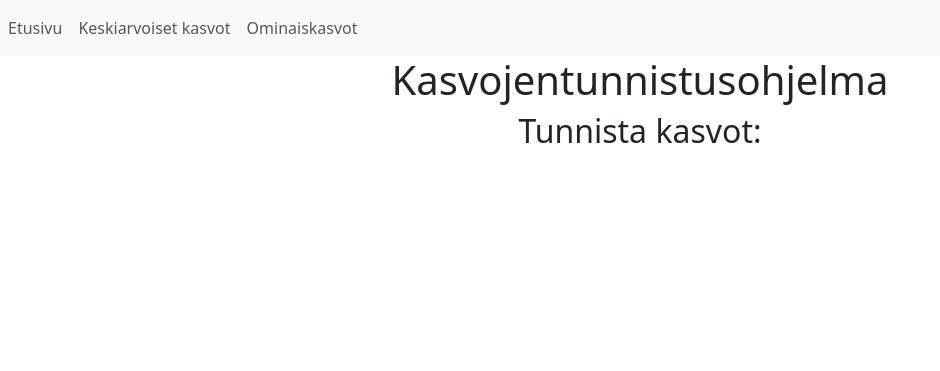
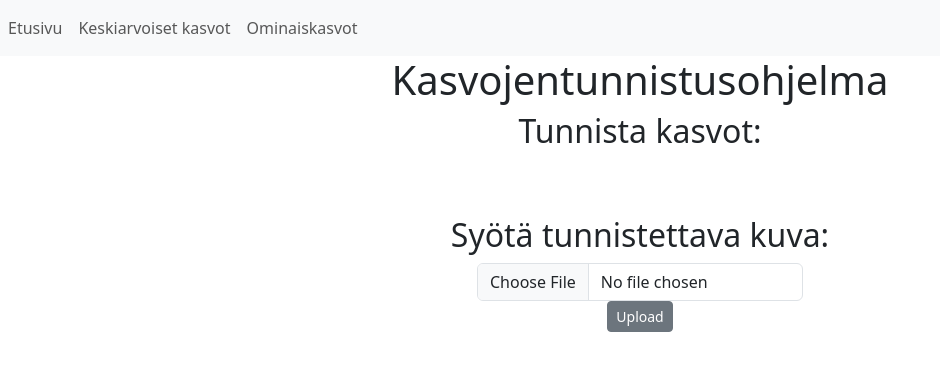
Before and after one commit to emilkivela/algolabra, a Flask app: page / in a window 1280 px wide. Shown: the top 371 px of the page, without its empty margins (0-940 px from the left). Run offline with Flask 3, Linux system fonts and the light colour scheme; parts of the project's set-up code (start-up, migrations or seed data) failed here and were passed over.

Commit message:
Add uploaded image recognition

```diff
--- a/src/app.py
+++ b/src/app.py
@@ -2,7 +2,7 @@ import os
 from flask import Flask, render_template, request
 from src.services.helper import convert_pmg
 from src.services.eigenfaces import (
-    load_dataset_faces, load_input_face, calculate_eigenfaces,
+    load_dataset_faces, calculate_eigenfaces,
     get_input_weight, get_training_weights, recognise_input_face
 )
 
@@ -30,18 +30,26 @@ def recognise_face():
     """
     Metodi, joka näyttää syötekuvan ja keneksi ohjelma sen tunnisti. Näyttää myös kaikki harjoitusdatan kuvat arvatusta henkilöstä.
     """
-    file = request.form["faces"]
-    input_face_path = "./static/images/inputs/"+file
-    weight_vector, test_label = get_input_weight(input_face_path, mean, eigenfaces)
-    guess = recognise_input_face(training_weights, weight_vector, test_label, labels)
+    if "upload" in request.files:
+        input_face_path = request.files["upload"]
+    elif "faces" in request.form:
+        file = request.form["faces"]
+        input_face_path = "./static/images/inputs/"+file
+
+    input_image = convert_pmg(input_face_path)
+    input_image = input_image["base64"]
+
+    weight_vector, true_label = get_input_weight(input_face_path, mean, eigenfaces)
+    guess = recognise_input_face(training_weights, weight_vector, labels)
+
     guess_pictures = []
     path = './static/images/data/'+guess[1]+'/'
     for img in os.listdir(path):
         converted = convert_pmg(path+img)
         guess_pictures.append(converted["base64"])
-    input_image = convert_pmg(input_face_path)
+
     return render_template("guess.html", guess=guess[1][1:], distance=guess[0],
-                                         input_image=input_image["base64"], true_label=file[1:-4], guesspics= guess_pictures)
+                                         input_image=input_image, true_label=true_label, guesspics= guess_pictures)
 
 @app.route("/mean")
 def mean_face():
--- a/src/templates/index.html
+++ b/src/templates/index.html
@@ -21,4 +21,13 @@
     </div>
     {% endfor %}
 </div>
+<div class="text-center" style="margin-top: 50px">
+<h2 >Syötä tunnistettava kuva:</h2>
+    <form action="/recognise" method="POST" enctype="multipart/form-data">
+        <div class="row d-flex justify-content-center">
+            <input type="file" name="upload" class="form-control" style="width: 25%;">
+        </div>
+        <input type="submit" value="Upload" class="btn btn-sm btn-secondary">
+    </form>
+</div>
 {% endblock %}
```
Also changed, not shown: src/services/eigenfaces.py (+10 -4 lines), src/services/helper.py (+7 -2 lines).
